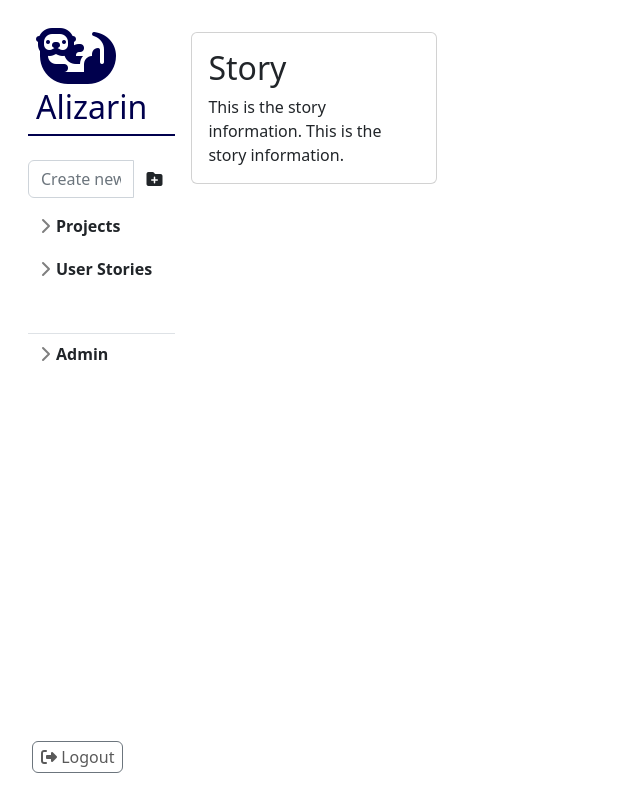
After one commit to jsasser4/Alizarin, a Flask app: template templates/app/story.html in a window 1280 px wide. The commit adds this page. Shown: the whole page, without its empty margins (0-640 px from the left). Run offline with Flask 3, Linux system fonts and the light colour scheme; the template is opened without the code that fills it: most values are stand-ins (such as "Sample title", 1, 10 or a date in 2020); form fields are guessed from the names that the template uses; some libraries are stand-ins or nearby versions.

Commit message:
User and story pages

```diff
--- a/app.py
+++ b/app.py
@@ -9,6 +9,7 @@ from src.model.project import Project
 from src.model.sprint import Sprint
 from src.model.task import Task
 from src.model.user import User
+from src.model.story import Story
 
 app = Flask(__name__)
 app.config['SQLALCHEMY_DATABASE_URI'] = 'sqlite:///flask_note_app.db'
@@ -40,6 +41,7 @@ def login():
             session['user_id'] = the_user.user_id
             return redirect(url_for('project'))
         login_form.password.errors = ["Incorrect username or password."]
+
         return render_template("app/login.html", form=login_form)
     else:
         return render_template("app/login.html", form=login_form)
@@ -103,6 +105,16 @@ def task_add(project_id, sprint_id):
     return redirect(url_for('project'))
 
 
+@app.route('/story/<project_id>', methods=['POST', 'GET'])
+def story(project_id):
+    user = db.session.query(User).filter_by(user_id=session.get('user_id')).one()
+    Story = db.session.query(Story).filter_by(project_id=8)
+    project_form = ProjectForm()
+    return render_template("app/story.html",
+                           project_form=project_form,
+                           projects=user.projects)
+
+
 @app.route('/register', methods=['POST', 'GET'])
 def register():
     form = RegisterForm()
--- a/templates/app/project.html
+++ b/templates/app/project.html
@@ -77,10 +77,10 @@
     </div>
     {% else %}
     <div class="card m-3">
-        <div class="card-header">No Active Projects!</div>
+        <div class="card-header">No Active Projects</div>
         <div class="card-body">
             <p class="card-text">
-                Make a Project by using the sidebar to the right!
+                Create a project using the sidebar to the right.
             </p>
         </div>
     </div>
--- /dev/null
+++ b/templates/app/story.html
@@ -0,0 +1,29 @@
+{% extends 'app/layout/default.html' %}
+
+{% block title %}User Stories{% endblock %}
+
+{% block scripts %}
+    <script src="{{ url_for('static', filename='js/app/projects.js') }}"></script>
+{% endblock %}
+
+{% block stylesheets %}
+    <link rel="stylesheet" href="{{ url_for('static', filename='css/app/projects.css') }}">
+{% endblock %}
+
+{% block header %}User Stories{% endblock %}
+
+{% block content %}
+<div class="row h-100 w-100 bg-grey">
+    <div class="col-3">
+    <div class="card">
+      <div class="card-body">
+        <h2 class="card-title">Story</h2>
+        <div class="card-text">
+          This is the story information.
+          This is the story information.
+        </div>
+      </div>
+    </div>
+  </div>
+  </div>
+{% endblock %}
```
Also changed, not shown: templates/app/user.html (added, +15 -0 lines), instance/flask_note_app.db, static/image/banner.jpg (deleted), 1 other file.
